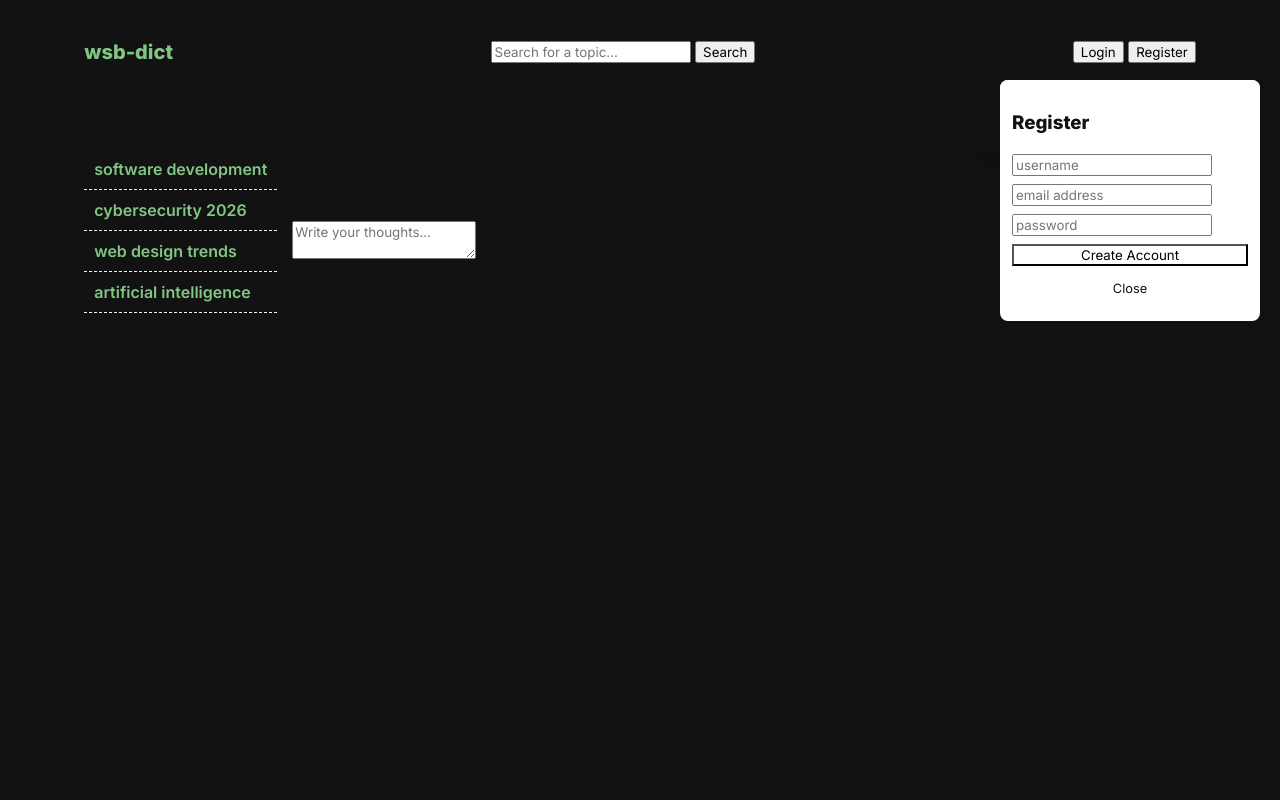
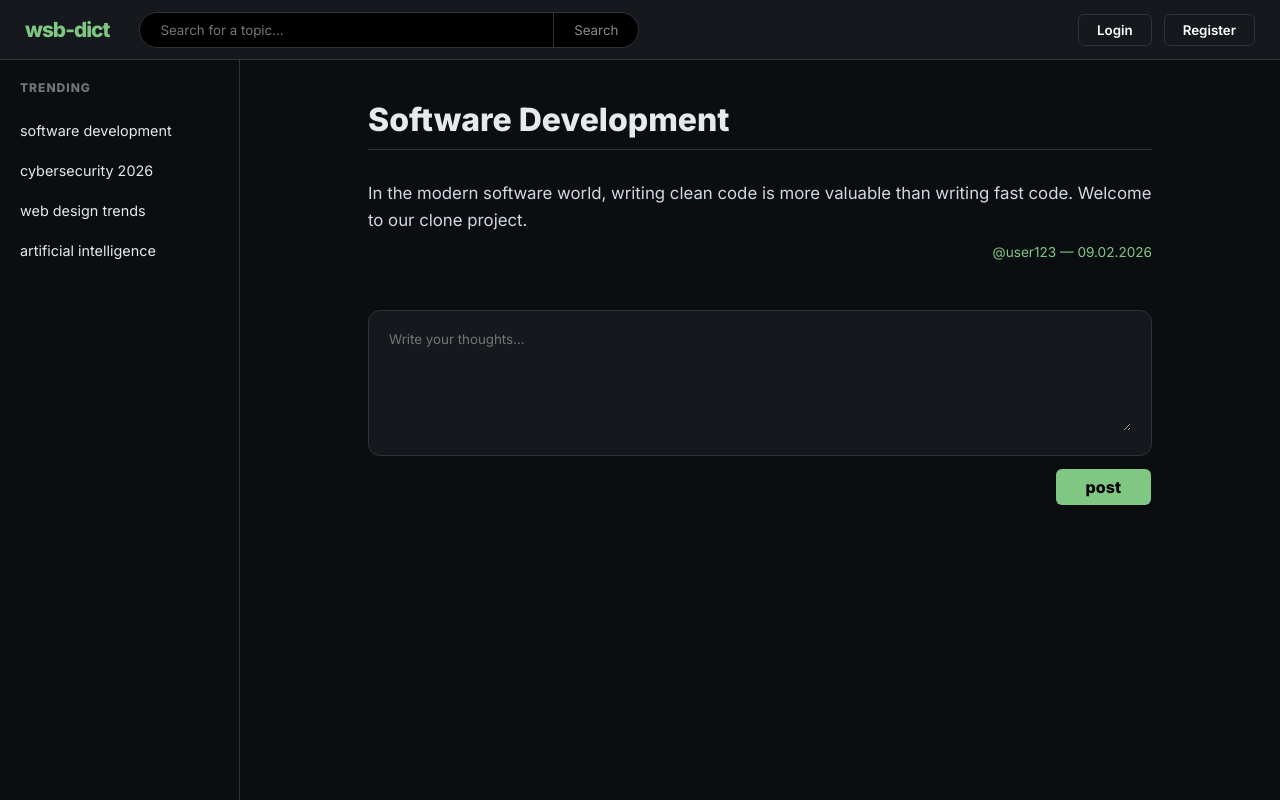
Before and after one commit to senoralinta/wsb-dict, a website: page public/index.html in a window 1280 px wide. Drawn offline with Linux system fonts and the light colour scheme.

Commit message:
Update style.css

```diff
--- a/public/style.css
+++ b/public/style.css
@@ -1,180 +1,66 @@
 :root {
-    --bg: #121212;
-    --card: #ffffff;
-    --muted: #6b7280;
-    --accent: #81c784;
-    --danger: #e53e3e;
-    --radius: 8px;
-    --gap: 12px;
-    --max-width: 1200px;
+    --bg: #0b0e11;
+    --panel: #15181c;
+    --green: #81c784;
+    --border: #2f3336;
+    --text: #e7e9ea;
 }
 
-* {
-    box-sizing: border-box;
-    font-family: Inter, ui-sans-serif, system-ui, -apple-system, "Segoe UI", Roboto, "Helvetica Neue", Arial;
-}
+* { box-sizing: border-box; margin: 0; padding: 0; font-family: 'Inter', sans-serif; }
 
-html,
-body {
-    height: 100%;
-    margin: 0;
-    background: #121212;
-    color: #111;
-    display: flex;
-    flex-direction: column;
-    align-items: center;
-    padding: 20px;
-}
+body { background: var(--bg); color: var(--text); height: 100vh; display: flex; flex-direction: column; overflow: hidden; }
 
 header {
-    width: 100%;
-    max-width: var(--max-width);
-    display: flex;
-    justify-content: space-between;
-    align-items: center;
-    margin-bottom: 16px;
+    height: 60px; background: var(--panel); border-bottom: 1px solid var(--border);
+    display: flex; align-items: center; padding: 0 25px; gap: 30px; flex-shrink: 0;
 }
+header h1 { color: var(--green); font-size: 1.3rem; font-weight: 800; cursor: pointer; letter-spacing: -1px; }
 
-header h1 {
-    margin: 0;
-    font-size: 1.25rem;
-    color: var(--accent);
+.search-container {
+    flex: 1; max-width: 500px; display: flex;
+    background: #000; border: 1px solid var(--border); border-radius: 20px;
+    height: 36px;
 }
+.search-input { flex: 1; background: transparent; border: none; color: white; padding: 0 20px; outline: none; }
+.search-btn { background: transparent; border: none; border-left: 1px solid var(--border); color: #888; padding: 0 20px; cursor: pointer; }
 
-#authArea {
-    display: flex;
-    gap: 8px;
-    align-items: center;
+.header-auth { display: flex; gap: 12px; margin-left: auto; }
+.auth-btn {
+    background: transparent; border: 1px solid var(--border);
+    color: white; padding: 7px 18px; border-radius: 6px; cursor: pointer; font-weight: 600;
 }
+.auth-btn:hover { border-color: var(--green); color: var(--green); }
 
-#userInfo {
-    font-size: 0.95rem;
-    color: var(--muted);
-    margin-right: 8px;
+main { display: flex; flex: 1; overflow: hidden; }
+
+#topicsSection { width: 240px; border-right: 1px solid var(--border); padding: 20px 0; flex-shrink: 0; overflow-y: auto; }
+#topicsSection h2 { font-size: 0.75rem; color: #71767b; padding: 0 20px 15px; text-transform: uppercase; letter-spacing: 1px; }
+.topicRow { padding: 10px 20px; }
+.topicRow a { color: var(--text); text-decoration: none; font-size: 0.9rem; }
+
+#contentArea { flex: 1; padding: 40px 10%; overflow-y: auto; }
+.topic-header { font-size: 2rem; font-weight: 800; margin-bottom: 10px; }
+.title-line { border-bottom: 1px solid var(--border); margin-bottom: 30px; }
+
+.entry { margin-bottom: 40px; }
+.entry-text { font-size: 1.05rem; line-height: 1.6; color: #d1d9e0; }
+.entry-meta { text-align: right; font-size: 0.85rem; color: var(--green); margin-top: 10px; }
+
+#newPostArea {
+    margin-top: 50px; background: var(--panel); border: 1px solid var(--border);
+    border-radius: 12px; padding: 20px; position: relative; max-width: 800px;
 }
-
-main {
-    width: 100%;
-    display: flex;
-    gap: 15px;
-}
-
-.card {
-    background: var(--card);
-    border-radius: var(--radius);
-    padding: 12px;
-    box-shadow: 0 6px 18px rgba(15, 23, 42, 0.06);
-}
-
-
-#searchArea {
-    flex: 1;
-    min-width: 220px;
-}
-
-.input {
-    width: 100%;
-    padding: 8px;
-    border: 1px solid #e6e9ef;
-    border-radius: 6px;
-    margin: 6px 0;
-}
-
-textarea.input {
-    min-height: 80px;
-    resize: vertical;
-}
-
-.btn {
-    padding: 6px 10px;
-    border-radius: 6px;
-    border: 1px solid rgba(0, 0, 0, 0.1);
-    background: #fff;
-    cursor: pointer;
-}
-
-.btn.primary {
-    background: var(--accent);
-    color: white;
-    border: none;
-}
-
-.smallbtn {
-    padding: 4px 8px;
-    margin-left: 6px;
-    border-radius: 6px;
-    background: #f3f4f6;
-    border: 1px solid #e5e7eb;
-    cursor: pointer;
-}
-
-.topicRow {
-    padding: 10px;
-    border-bottom: 1px dashed #eef2ff;
-    display: flex;
-    flex-direction: column;
-    gap: 6px;
-}
-
-.topicRow a {
-    font-weight: 600;
-    color: var(--accent);
-    text-decoration: none;
-}
-
-.topicRow .meta {
-    font-size: 0.85rem;
-    color: var(--muted);
-}
-
-.tags {
-    color: var(--accent);
-    font-size: 0.9rem;
-    margin-top: 6px;
-}
-
-#topicView .post {
-    padding: 10px;
-    border-bottom: 1px solid #f1f5f9;
-    margin-bottom: 8px;
-    border-radius: 6px;
-    background: var(--card);
-}
-
-.postMeta {
-    font-size: 0.85rem;
-    color: var(--muted);
-    margin-bottom: 6px;
-}
-
-.postContent {
-    white-space: pre-wrap;
-    margin-bottom: 8px;
-}
-
-.postControls {
-    display: flex;
-    align-items: center;
-    gap: 8px;
+#newPostArea textarea { width: 100%; background: transparent; border: none; color: white; outline: none; min-height: 100px; }
+.send-box {
+    position: absolute; right: 0; bottom: -50px;
+    background: var(--green); color: #000; padding: 8px 30px;
+    border-radius: 6px; cursor: pointer; font-weight: 700;
 }
 
 .panel {
-    position: fixed;
-    right: 20px;
-    top: 80px;
-    width: 260px;
-    background: var(--card);
-    padding: 12px;
-    border-radius: 8px;
-    box-shadow: 0 10px 30px rgba(2, 6, 23, 0.08);
+    position: fixed; top: 50%; left: 50%; transform: translate(-50%, -50%);
+    background: var(--panel); padding: 35px; border-radius: 16px;
+    border: 1px solid var(--border); box-shadow: 0 20px 50px rgba(0,0,0,0.5);
+    z-index: 9999; width: 350px; display: none;
 }
-
-.panel input {
-    margin-bottom: 8px;
-}
-
-footer {
-    margin-top: 18px;
-    color: var(--muted);
-    font-size: 0.85rem;
-}
+.panel input { width: 100%; background: #000; border: 1px solid var(--border); color: white; padding: 12px; border-radius: 8px; margin-bottom: 15px; }
```
